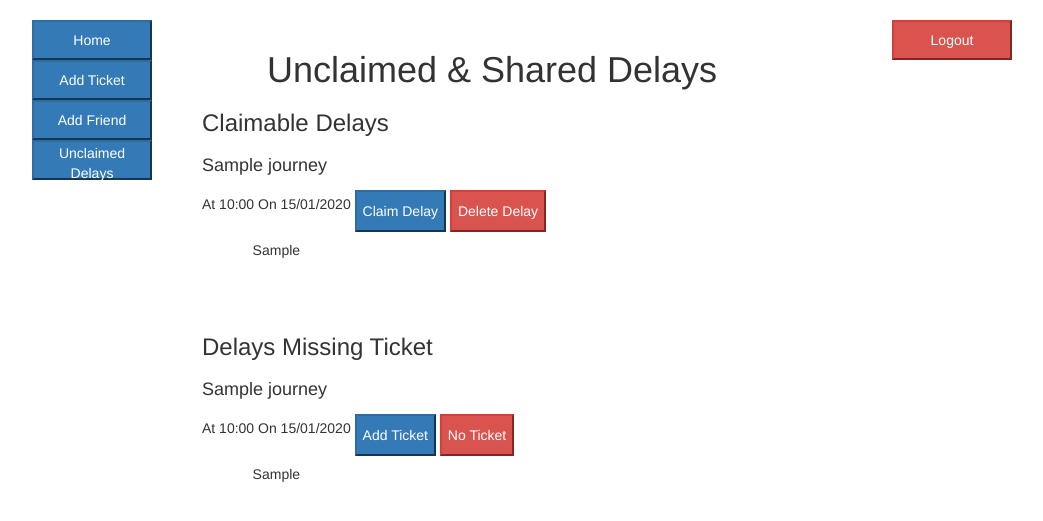
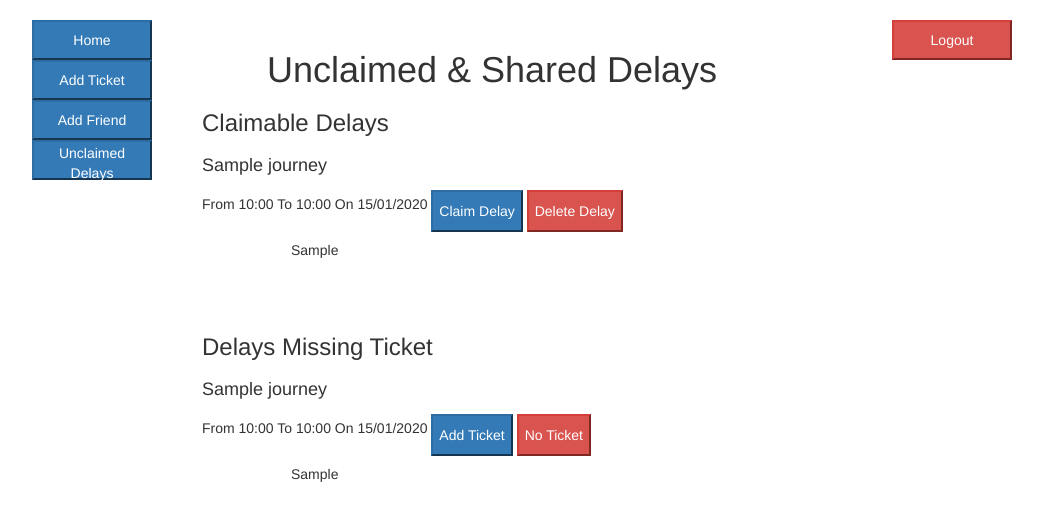
Before and after one commit to davisadam10/southernWeb, a Django app: template delayRepay/templates/unclaimedDelays.html in a window 1280 px wide. Shown: the top 521 px of the page, without its empty margins (168-1211 px from the left). Run offline with Django 3.2, Linux system fonts and the light colour scheme; the template is opened without the code that fills it: most values are stand-ins (such as "Sample title", 1, 10 or a date in 2020); parts of the project's set-up code (start-up, migrations or seed data) failed here and were passed over; some libraries are stand-ins or nearby versions.

Commit message:
Show exact delay details including start date

```diff
--- a/delayRepay/templates/unclaimedDelays.html
+++ b/delayRepay/templates/unclaimedDelays.html
@@ -9,7 +9,7 @@
           {% csrf_token %}
           <div class="form-group">
             <h4>{{ delay.journey.journeyName }}</h4>
-              <p>At {{ delay.startTime|time:"H:i"}} On {{ delay.date|date:"d/m/Y"}}</p>
+              <p>From {{ delay.startTime|time:"H:i"}} To {{ delay.endTime|time:"H:i"}} On {{ delay.date|date:"d/m/Y"}}</p>
               <p>{{ delay.delay_reason}}</p>
               <input type='hidden' name="delay_Id" value="{{ delay.id}}" />
           </div>
@@ -25,7 +25,7 @@
           {% csrf_token %}
           <div class="form-group">
             <h4>{{ delay.journey.journeyName }}</h4>
-              <p>At {{ delay.startTime|time:"H:i"}} On {{ delay.date|date:"d/m/Y"}}</p>
+              <p>From {{ delay.startTime|time:"H:i"}} To {{ delay.endTime|time:"H:i"}} On {{ delay.date|date:"d/m/Y"}}</p>
               <p>{{ delay.delay_reason}}</p>
               <input type='hidden' name="delay_Id" value="{{ delay.id}}" />
           </div>
```
